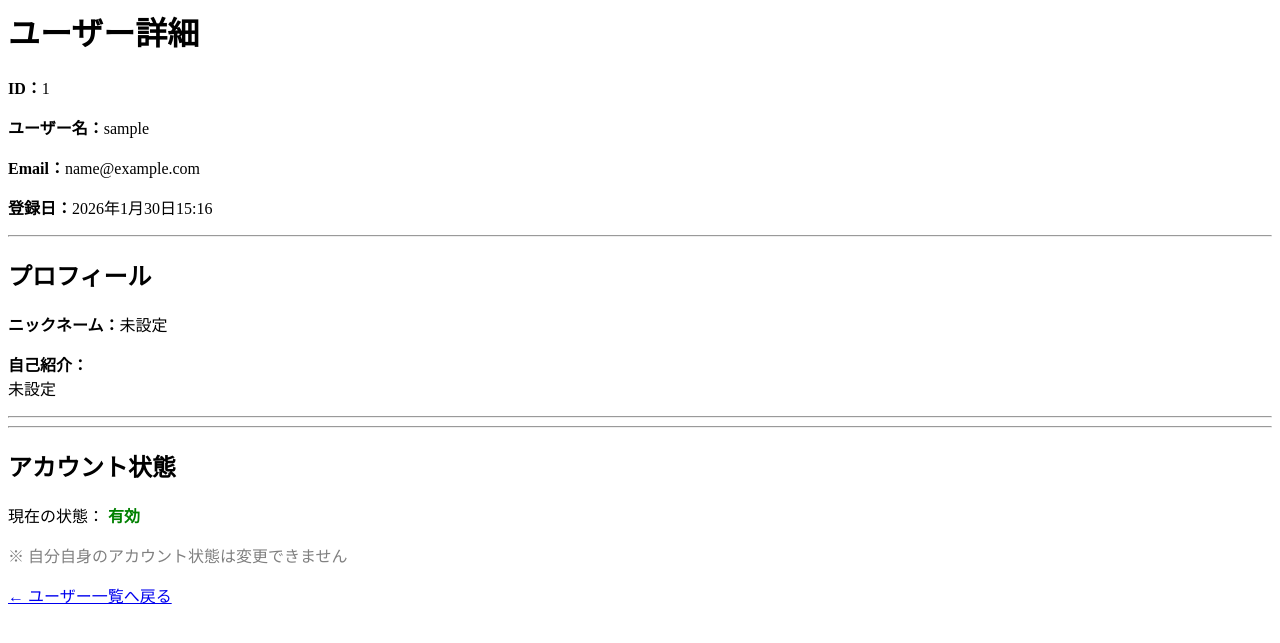
After one commit to Tech-Jam-KDG-2026-Winter/Team-16-Django, a Django app: page /dashboard/users/1/ in a window 1280 px wide. The commit adds this page. Shown: the top 643 px of the page. Run offline with Django 4.2, Linux system fonts and the light colour scheme; the visitor is signed in with stand-in values (Sample User, id 1); data comes from the database, SQL or seed files in the repository.

Commit message:
prefix:プロフィール、アカウント機能保存

```diff
--- /dev/null
+++ b/apps/main/templates/main/dashboard/user_detail.html
@@ -0,0 +1,66 @@
+{% block content %}
+<div class="dashboard-container">
+
+    <h1>ユーザー詳細</h1>
+
+    <div class="card">
+        <p><strong>ID：</strong>{{ user_obj.id }}</p>
+        <p><strong>ユーザー名：</strong>{{ user_obj.username }}</p>
+        <p><strong>Email：</strong>{{ user_obj.email }}</p>
+        <p><strong>登録日：</strong>{{ user_obj.date_joined }}</p>
+    </div>
+
+    <hr>
+
+    <h2>プロフィール</h2>
+    {% if profile %}
+        <p><strong>ニックネーム：</strong>{{ profile.nickname|default:"未設定" }}</p>
+        <p><strong>自己紹介：</strong><br>{{ profile.bio|linebreaksbr|default:"未設定" }}</p>
+    {% else %}
+        <p>プロフィールは未作成です。</p>
+    {% endif %}
+
+    <hr>
+    <hr>
+
+<h2>アカウント状態</h2>
+
+<p>
+    現在の状態：
+    {% if user_obj.is_active %}
+        <span style="color: green; font-weight: bold;">有効</span>
+    {% else %}
+        <span style="color: red; font-weight: bold;">無効</span>
+    {% endif %}
+</p>
+
+{% if request.user != user_obj %}
+    <form
+        method="post"
+        action="{% url 'dashboard:user_toggle_active' user_obj.id %}"
+        onsubmit="return confirm('本当にこのユーザーの状態を変更しますか？');"
+    >
+        {% csrf_token %}
+
+        {% if user_obj.is_active %}
+            <button type="submit" class="btn btn-danger">
+                アカウントを無効化
+            </button>
+        {% else %}
+            <button type="submit" class="btn btn-primary">
+                アカウントを有効化
+            </button>
+        {% endif %}
+    </form>
+    {% else %}
+        <p style="color: gray;">
+            ※ 自分自身のアカウント状態は変更できません
+        </p>
+    {% endif %}
+
+    <a href="{% url 'dashboard:user_list' %}" class="btn">
+        ← ユーザー一覧へ戻る
+    </a>
+
+</div>
+{% endblock %}
--- a/apps/main/urls/dashboard_urls.py
+++ b/apps/main/urls/dashboard_urls.py
@@ -10,4 +10,5 @@ urlpatterns = [
     path("users/<int:user_id>/toggle/", dashboard_views.user_toggle_active, name="user_toggle"),
     path("posts/", dashboard_views.post_list, name="post_list"),
     path("posts/<int:post_id>/delete/", dashboard_views.post_delete_confirm, name="post_delete_confirm"),
+    path("users/<int:user_id>/toggle-active/",dashboard_views.user_toggle_active,name="user_toggle_active",),
 ]
--- a/apps/main/views/dashboard_views.py
+++ b/apps/main/views/dashboard_views.py
@@ -2,6 +2,9 @@ from django.contrib.admin.views.decorators import staff_member_required
 from django.shortcuts import render, get_object_or_404, redirect
 from django.contrib.auth.models import User
 from apps.main.models import Profile, ExercisePost
+from django.views.decorators.http import require_POST
+from django.http import HttpResponseForbidden
+
 
 @staff_member_required
 def dashboard(request):
@@ -15,21 +18,24 @@ def user_list(request):
     })
 
 @staff_member_required
+@staff_member_required
+@require_POST
 def user_toggle_active(request, user_id):
     user = get_object_or_404(User, id=user_id)
+
+    # 自分自身は変更不可（事故防止）
+    if user == request.user:
+        return HttpResponseForbidden("自分自身の状態は変更できません")
+
     user.is_active = not user.is_active
     user.save()
-    return redirect("dashboard:user_list")
+
+    return redirect("dashboard:user_detail", user_id=user.id)
 
 @staff_member_required
 def user_detail(request, user_id):
     user = get_object_or_404(User, id=user_id)
-    profile = user.profile
-
-    if request.method == "POST":
-        profile.is_banned = True
-        profile.save()
-        return redirect("dashboard:user_list")
+    profile = Profile.objects.get(user=user)
 
     return render(request, "main/dashboard/user_detail.html", {
         "user_obj": user,
```
Also changed, not shown: apps/main/templates/main/profile/detail.html (+8 -4 lines).
